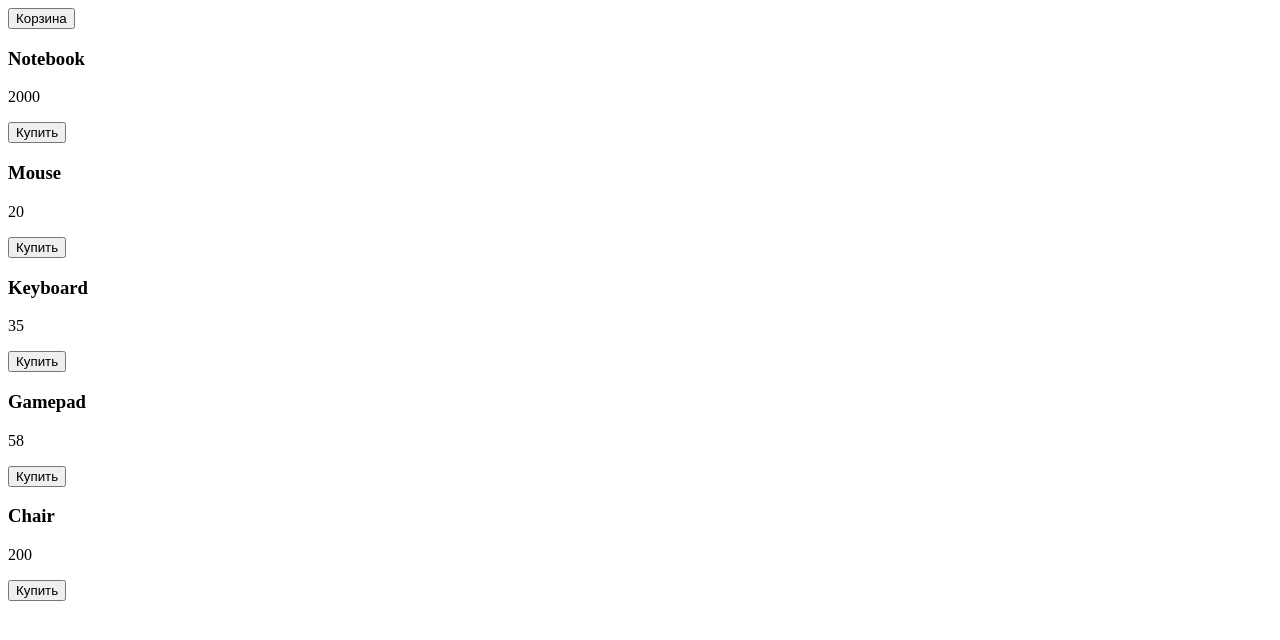
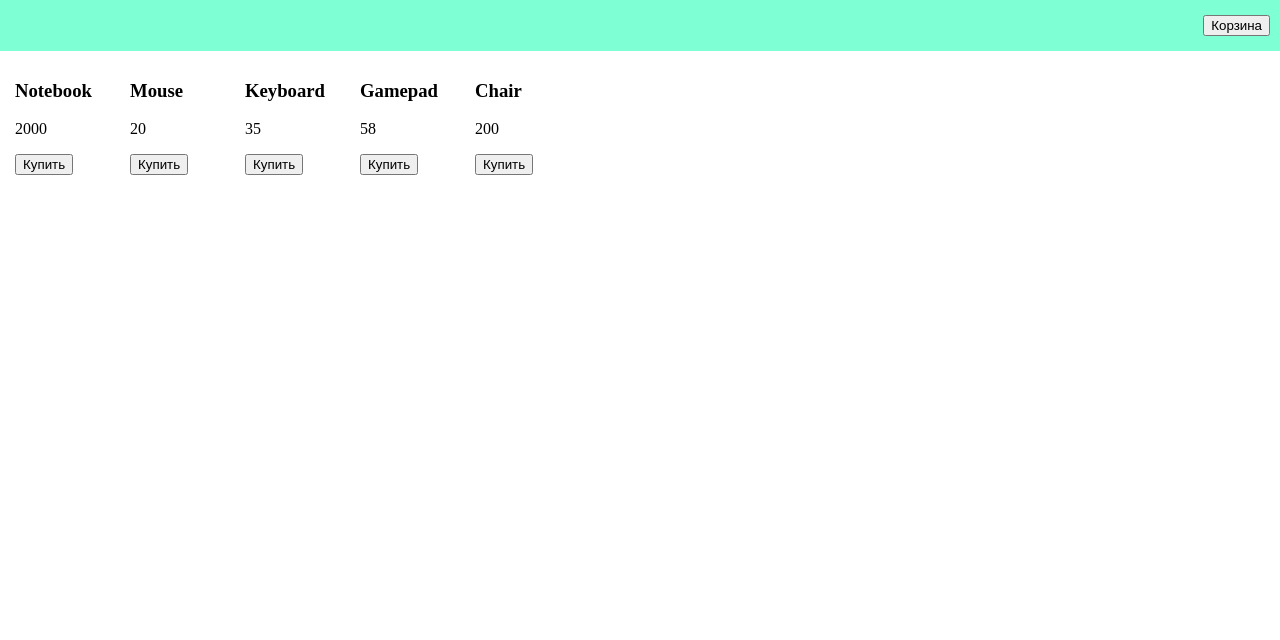
Before and after one commit to SmirnoffRD/java_script2, a plain HTML site: page index.html in a window 1280 px wide. Drawn offline with Linux system fonts and the light colour scheme.

Commit message:
dz 1 done

```diff
--- /dev/null
+++ b/css/style.css
@@ -0,0 +1,26 @@
+body{
+    margin: unset;
+}
+
+header{
+    background-color: aquamarine;
+    padding: 15px 0 15px;
+}
+
+.btn-cart{
+    margin: 0 10px 0 auto;
+    display: block;
+}
+
+.products{
+    display: flex;
+    flex-wrap: wrap;
+    justify-content: flex-start;
+    margin: 0 auto;
+    max-width: 1500px;
+}
+
+.product-item{
+    margin: 10px 15px 0;
+    width: 85px;
+}
--- a/index.html
+++ b/index.html
@@ -3,6 +3,7 @@
 <head>
     <meta charset="UTF-8">
     <meta name="viewport" content="width=device-width, initial-scale=1.0">
+    <link rel="stylesheet" href="css/style.css">
     <title>Интернет-магазин</title>
 </head>
 <body>
--- a/js/main.js
+++ b/js/main.js
@@ -2,29 +2,68 @@
 /* jshint -W097 */
 /*jslint devel: true */
 
-const products = [
-    {id: 1, title: 'Notebook', price: 2000},
-    {id: 2, title: 'Mouse', price: 20},
-    {id: 3, title: 'Keyboard', price: 35},
-    {id: 4, title: 'Gamepad', price: 58},
-    {id: 5, title: 'Chair', price: 200},
-];
+// const productslist = [
+//     {id: 1, title: 'Notebook', price: 2000},
+//     {id: 2, title: 'Mouse', price: 20},
+//     {id: 3, title: 'Keyboard', price: 35},
+//     {id: 4, title: 'Gamepad', price: 58},
+//     {id: 5, title: 'Chair', price: 200},
+// ];
 
 
-const renderProduct = (id, title, price) => {
-    return `<div class="product-item">
-                <h3>${title}</h3>
-                <p>${price}</p>
-                <button
-                data-id="${id}"
-                data-price="${price}"
-                data-title="${title}"
-                >Купить</button>
-            </div>`;
-};
-const renderPage = list => {
-    const productsList = list.map(item => renderProduct(item.id, item.title, item.price));
-    document.querySelector('.products').innerHTML = productsList.join('');
+
+// const renderPage = (list = [{},]) => {
+//     const productsList = list.map(item => renderProduct(item.id, item.title, item.price));
+//     document.querySelector('.products').innerHTML = productsList.join('');
+// };
+
+// renderProduct = (id = 0, title = 'sample', price = 0) => {
+//     return `<div class="product-item">
+//                 <h3>${title}</h3>
+//                 <p>${price}</p>
+//                 <button
+//                 data-id="${id}"
+//                 data-price="${price}"
+//                 data-title="${title}"
+//                 >Купить</button>
+//             </div>`;
+// };
+
+// renderPage();
+
+const products = {
+    /**
+     * list of products
+     */
+    productslist: [
+        {id: 1, title: 'Notebook', price: 2000},
+        {id: 2, title: 'Mouse', price: 20},
+        {id: 3, title: 'Keyboard', price: 35},
+        {id: 4, title: 'Gamepad', price: 58},
+        {id: 5, title: 'Chair', price: 200},
+    ],
+    /**
+     *
+     * @param {string} productClass class of products block
+     * sets prducts block innerHTML value from productslist
+     */
+    renderPage: function(productClass) {
+        let productsBlocks = '';
+        for (let index = 0; index < this.productslist.length; index++) {
+            productsBlocks = productsBlocks.concat(`<div class="product-item">
+                                       <h3>${this.productslist[index].title}</h3>
+                                       <p>${this.productslist[index].price}</p>
+                                       <button
+                                       data-id="${this.productslist[index].id}"
+                                       data-price="${this.productslist[index].price}"
+                                       data-title="${this.productslist[index].title}"
+                                       >Купить</button>
+                                   </div>`);
+            console.log(productsBlocks);
+        }
+        document.querySelector(productClass).innerHTML = productsBlocks;
+    },
 };
 
-renderPage(products);
+
+products.renderPage('.products');
```
